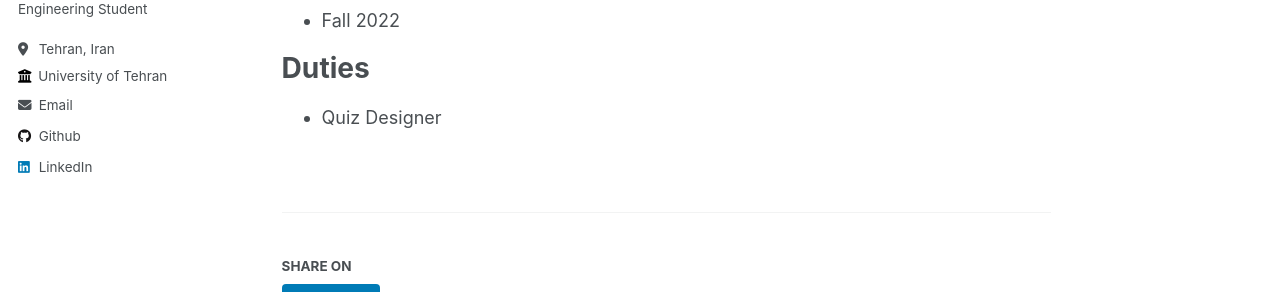
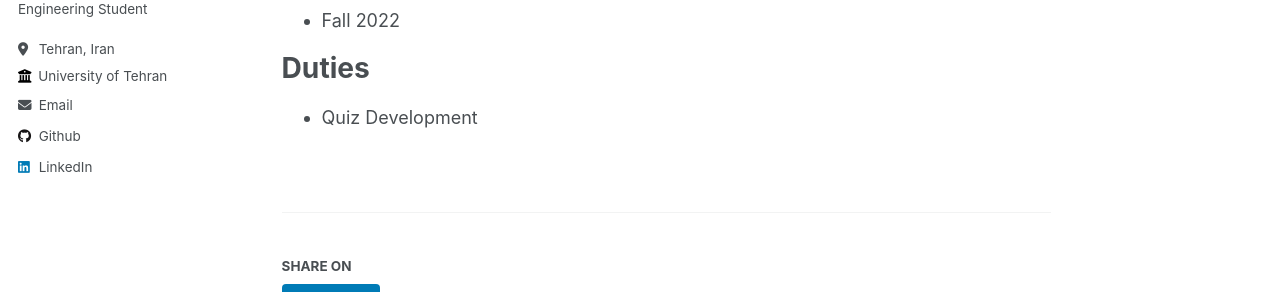
Before and after one commit to PashaBarahimi/PashaBarahimi.github.io, a Jekyll site: the page built from _teaching/1-Data-Structures-and-Algorithms.md, in a window 1280 px wide and 1009 px high. Shown: the part 344-636 px from the top of the window. Built offline with Jekyll 4.4.1, drawn with Linux system fonts in a browser that asks for light colours.

Commit message:
Some small text changes

```diff
--- a/_teaching/1-Data-Structures-and-Algorithms.md
+++ b/_teaching/1-Data-Structures-and-Algorithms.md
@@ -22,4 +22,4 @@ Semester(s)
 Duties
 ======
 
-- Quiz Designer
+- Quiz Development
```
Also changed, not shown: _pages/about.md (+1 -1 lines).
